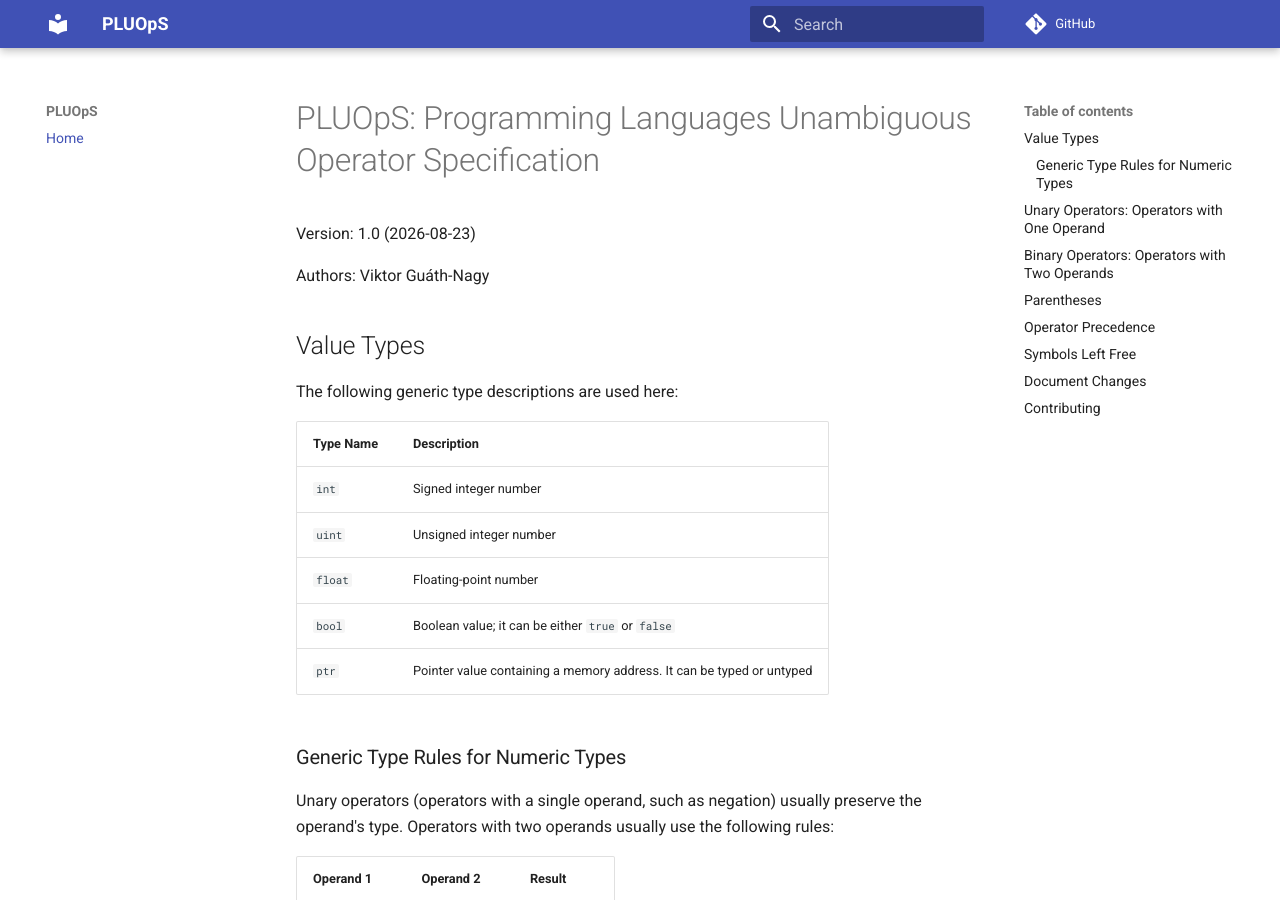
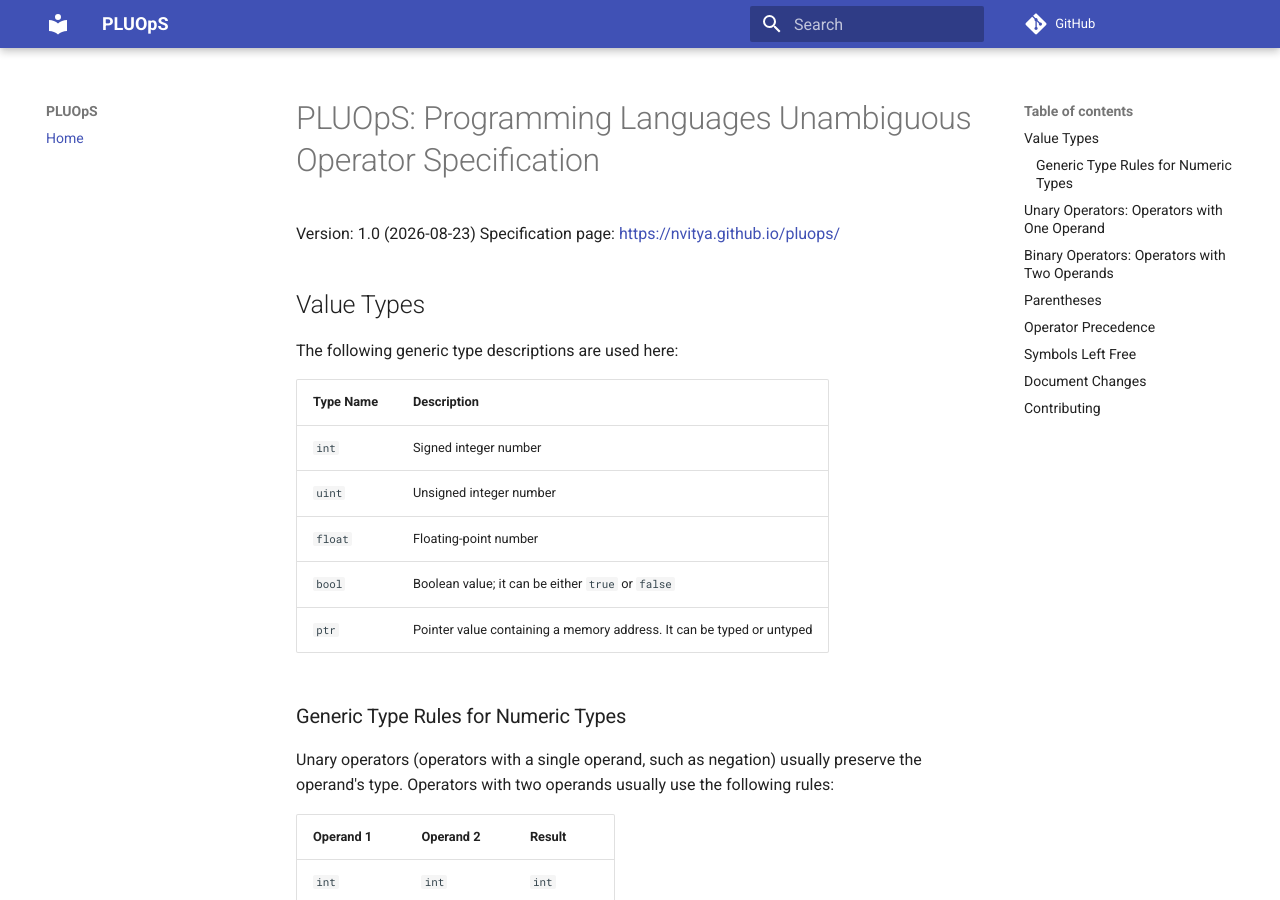
Before and after one commit to nvitya/pluops, an MkDocs documentation site: the page built from docs/index.md, in a window 1280 px wide and 900 px high. Built offline with MkDocs 1.6.1 and Material for MkDocs 9.7.7, drawn with Linux system fonts in a browser that asks for light colours; comment, search, counter and statistics services are not loaded; some of the changed lines change nothing that is shown; some of the changed text lies outside the part shown.

Commit message:
small changes, including the official website

```diff
--- a/docs/index.md
+++ b/docs/index.md
@@ -1,8 +1,7 @@
 # PLUOpS: Programming Languages Unambiguous Operator Specification
 
 Version: 1.0 (2026-08-23)
-
-Authors: Viktor Guáth-Nagy
+Specification page: [https://nvitya.github.io/pluops/](https://nvitya.github.io/pluops/)
 
 ## Value Types
 
@@ -125,9 +124,9 @@ Precedence is listed from highest to lowest.
 
 ## Document Changes
 
-| Version | Date (ISO) | Changes |
-| --- | --- | --- |
-| 1.0 | 2026-08-23 | Initial version
+| Version | Date (ISO) | Persons | Changes |
+| --- | --- | --- | --- |
+| 1.0 | 2026-08-23 | Viktor Guáth-Nagy | Initial version
 
 
 ## Contributing
```
